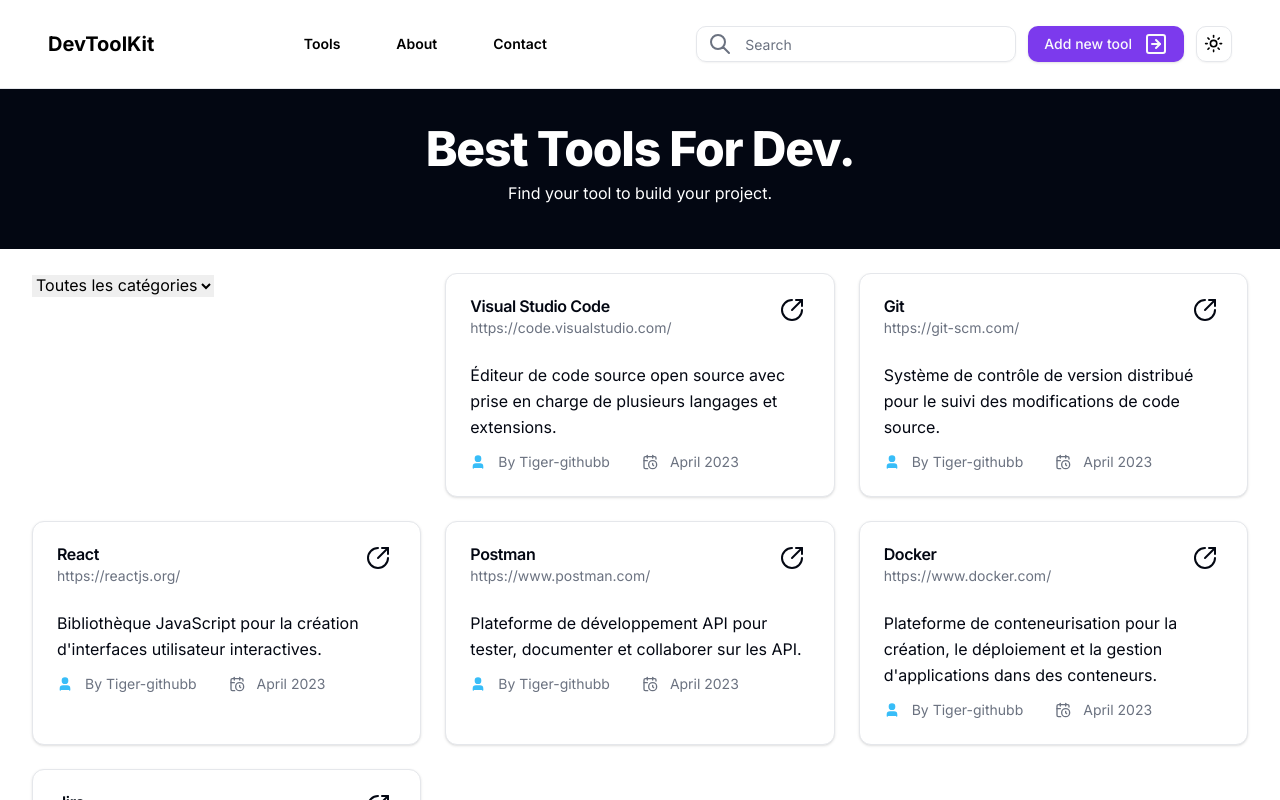
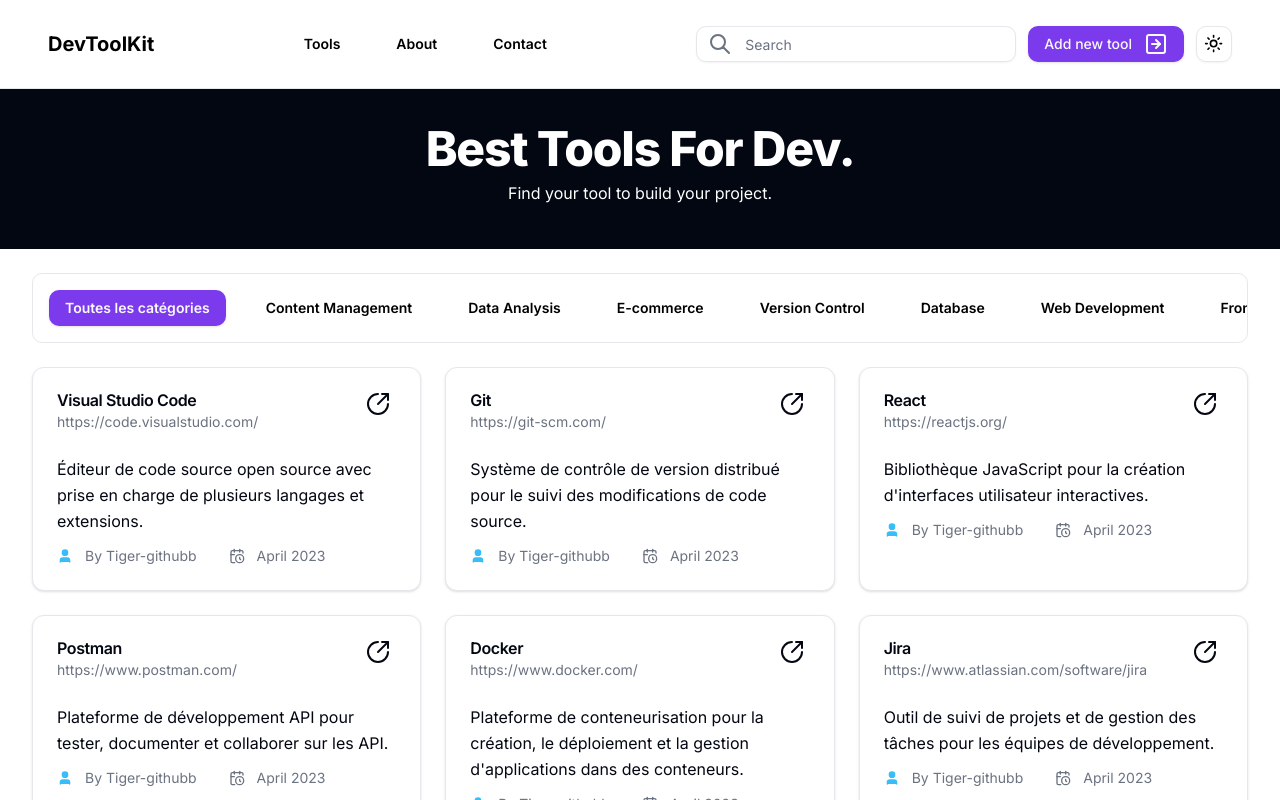
Before and after one commit to tiger-githubb/DevToolBox, a Next.js app: page / in a window 1280 px wide. Shown: the top 800 px of the page. Built offline with nearby package versions, Linux system fonts and the light colour scheme.

Commit message:
Filter function update

```diff
--- a/components/ToolCardsLayout.tsx
+++ b/components/ToolCardsLayout.tsx
@@ -2,6 +2,7 @@
 import React, { useState } from "react";
 import { ToolCard } from "./ToolCard";
 import tools from "@/data/toolsData";
+import CategoryTabs from "./CategoryTabs";
 
 export default function ToolCardsLayout() {
   const [selectedCategory, setSelectedCategory] = useState<string | null>(null);
@@ -10,22 +11,18 @@ export default function ToolCardsLayout() {
     ? tools.filter((tool) => tool.category === selectedCategory)
     : tools;
 
+    const handleCategoryChange = (category: string | null) => {
+      setSelectedCategory(category);
+    };
+
   return (
+    <>
+    <CategoryTabs selectedCategory={selectedCategory} onCategoryChange={handleCategoryChange} />
     <div className=" container my-6 grid grid-cols-1 md:grid-cols-2 lg:grid-cols-3 gap-6 overflow-hidden">
-      <div className="test">
-        <select
-          value={selectedCategory || ""}
-          onChange={(e) => setSelectedCategory(e.target.value)}
-        >
-          <option value="">Toutes les catégories</option>
-          <option value="Développement Web">Développement Web</option>
-          <option value="DevOps">DevOps</option>
-        </select>
-      </div>
-
         {filteredTools.map((tool, index) => (
           <ToolCard key={index} toolData={tool} />
-        ))}
+          ))}
     </div>
+          </>
   );
 }
```
